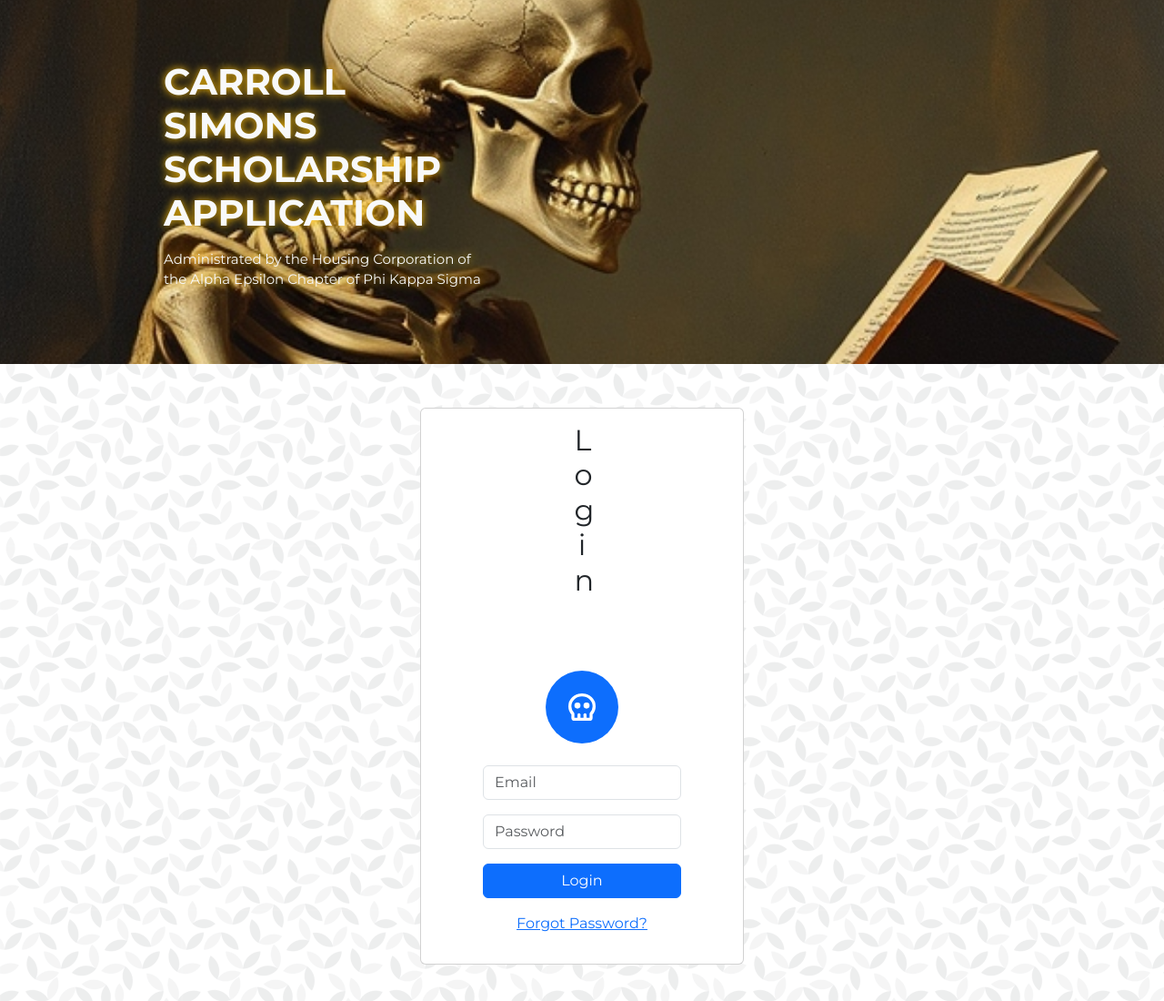
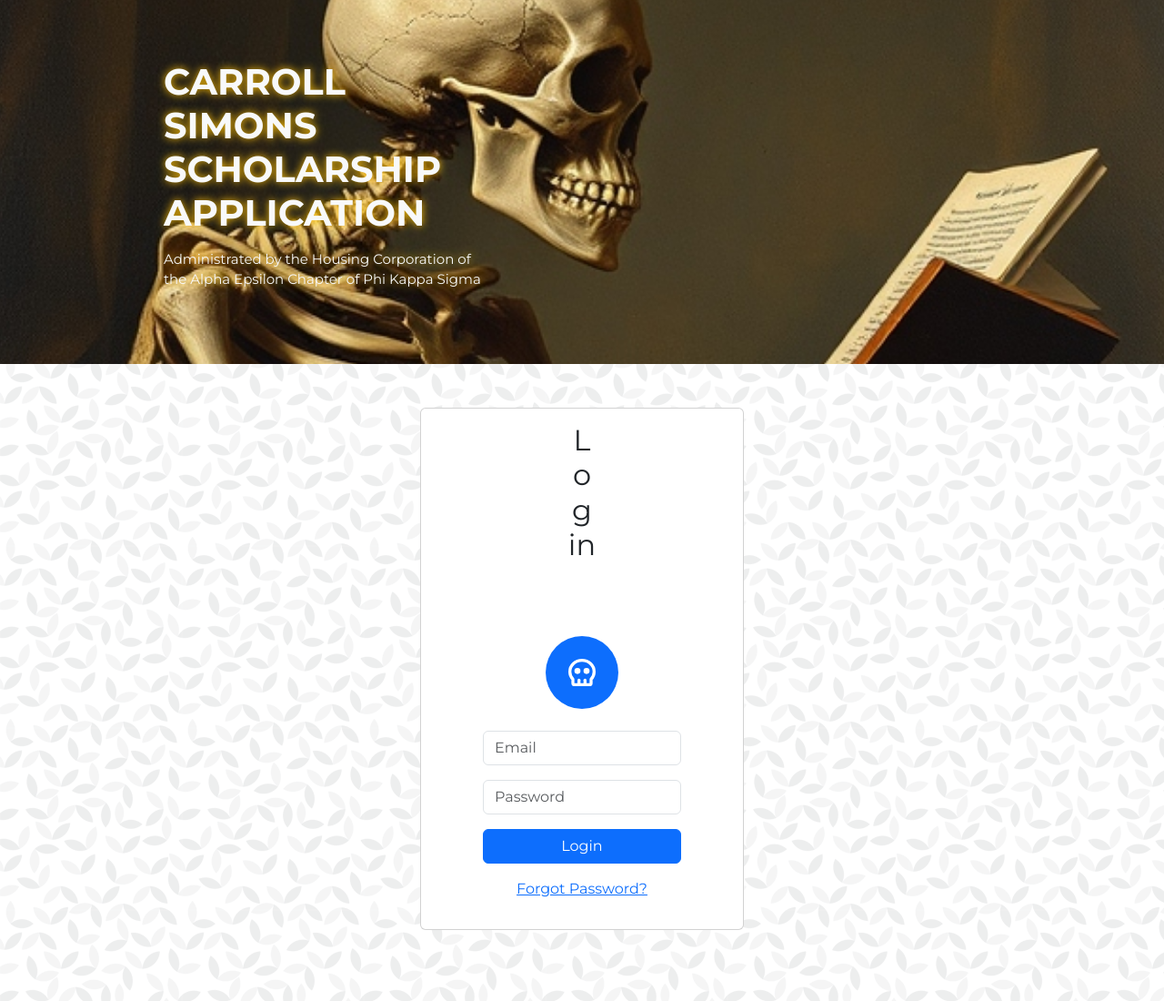
Before and after one commit to bschultz99/cks, a Flask app: page / in a window 1280 px wide. Shown: the top 1100 px of the page at 91% size. Run offline with Flask 3, Linux system fonts and the light colour scheme; some libraries are stand-ins or nearby versions.

Commit message:
Update index.html

```diff
--- a/templates/index.html
+++ b/templates/index.html
@@ -36,7 +36,7 @@
                         <div class="card mb-5">
                             <div class="card-body d-flex flex-column align-items-center">
                                 <div class="row mb-5">
-                                    <div class="col-md-6 col-xl-4 text-center mx-auto">
+                                    <div class="col-md-8 col-xl-6 text-center mx-auto">
                                         <h2>Log in</h2>
                                     </div>
                                 </div>
```
